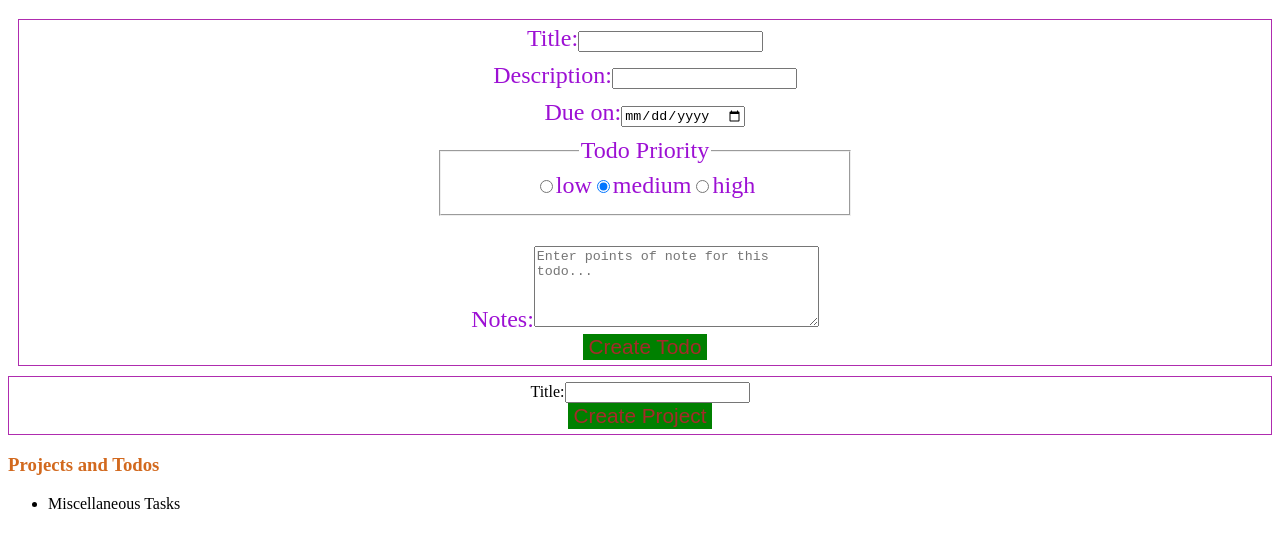
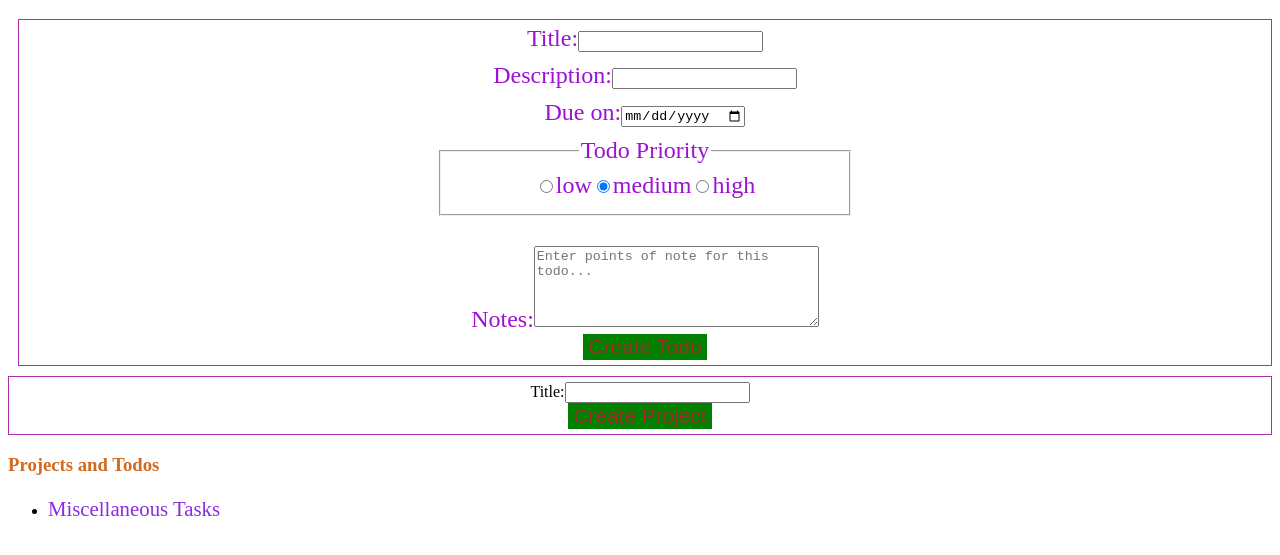
Before and after one commit to mbabaliiryn/TodoList, a website built with webpack: page dist/index.html in a window 1280 px wide. Shown: the part 61-616 px from the top of the page. Built offline with nearby package versions, Linux system fonts and the light colour scheme.

Commit message:
add styles to the todo results

```diff
--- a/src/styles/_form.scss
+++ b/src/styles/_form.scss
@@ -46,3 +46,8 @@ input[type="submit"] {
     border: none;
     color: brown;
   }
+
+  #results p {
+    font-size: 1.3rem;
+    color: blueviolet;
+  }
```
